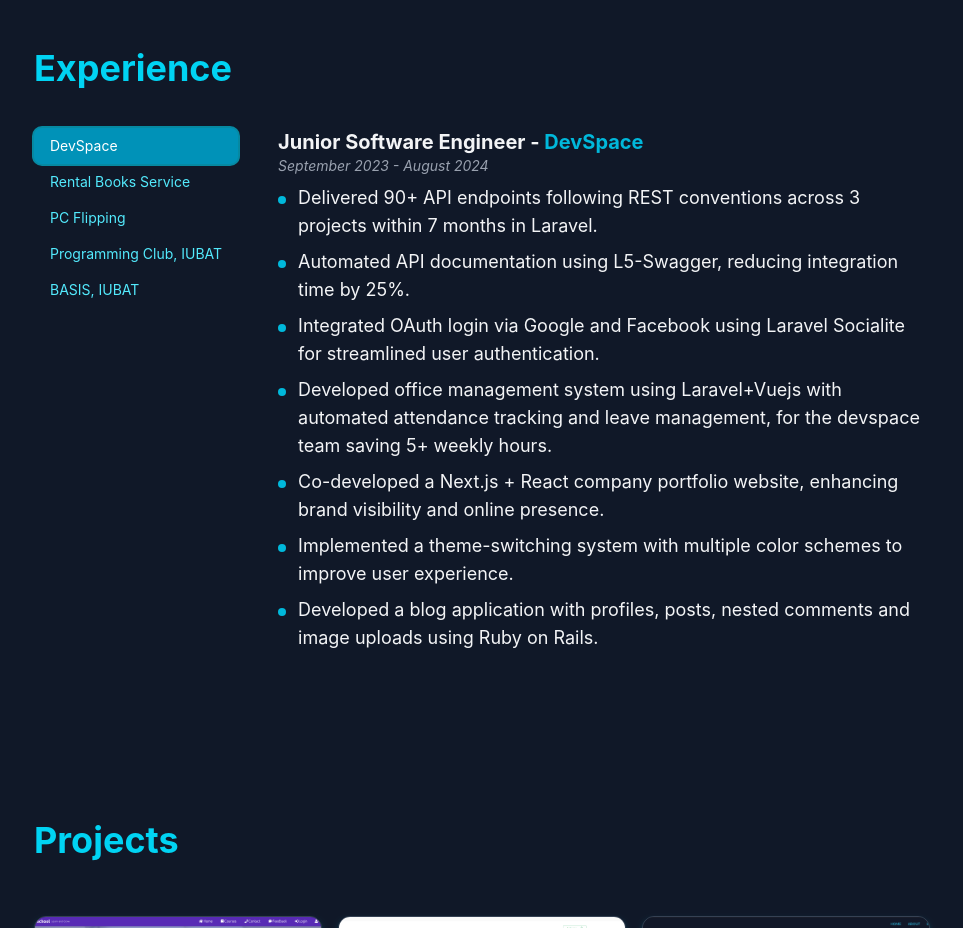
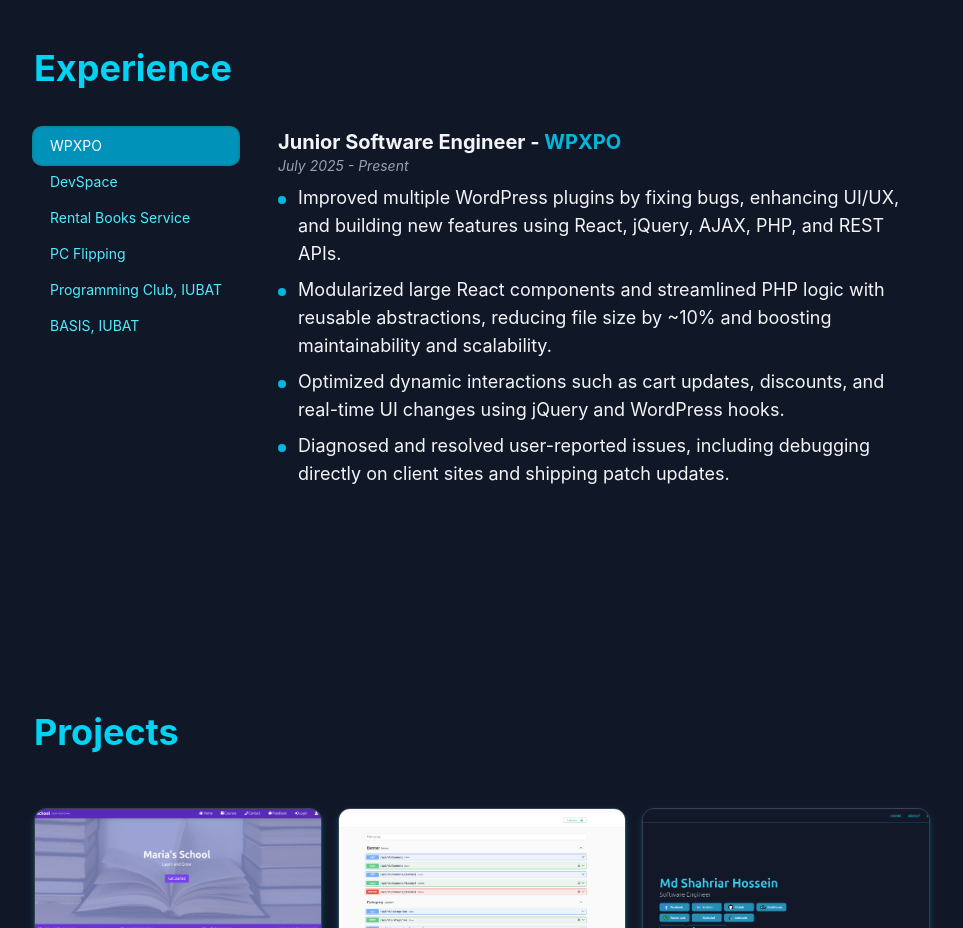
Before and after one commit to Shahriar-Hossein/portfolio-website, a Vue app: page / in a window 1280 px wide. Shown: the part 1620-2548 px from the top of the page, without its empty margins (158-1121 px from the left). Built offline with nearby package versions, Linux system fonts and the light colour scheme.

Commit message:
updated devspace expereince and added wpxpo experiences

```diff
--- a/src/data/experiences.ts
+++ b/src/data/experiences.ts
@@ -1,20 +1,29 @@
 import type { Experience } from '@/interfaces/Experience'
 
 export const experiences: Experience[] = [
+  {
+    designation: 'Junior Software Engineer',
+    company_name: 'WPXPO',
+    company_link: 'https://wpxpo.com/',
+    time: 'July 2025 - Present',
+    bullets: [
+      'Improved multiple WordPress plugins by fixing bugs, enhancing UI/UX, and building new features using React, jQuery, AJAX, PHP, and REST APIs.',
+      'Modularized large React components and streamlined PHP logic with reusable abstractions, reducing file size by ~10% and boosting maintainability and scalability.',
+      'Optimized dynamic interactions such as cart updates, discounts, and real-time UI changes using jQuery and WordPress hooks.',
+      'Diagnosed and resolved user-reported issues, including debugging directly on client sites and shipping patch updates.'
+    ],
+  },
   {
     designation: 'Junior Software Engineer',
     company_name: 'DevSpace',
     company_link: 'https://www.linkedin.com/company/devspacebd/',
     time: 'September 2023 - August 2024',
     bullets: [
-      'Delivered 90+ API endpoints following REST conventions across 3 projects within 7 months in Laravel.',
-      'Automated API documentation using L5-Swagger, reducing integration time by 25%.',
-      'Integrated OAuth login via Google and Facebook using Laravel Socialite for streamlined user authentication.',
-      'Developed office management system using Laravel+Vuejs with automated attendance tracking and leave management, for the devspace team saving 5+ weekly hours.',
-      'Co-developed a Next.js + React company portfolio website, enhancing brand visibility and online presence.',
-      'Implemented a theme-switching system with multiple color schemes to improve user experience.',
-      'Developed a blog application with profiles, posts, nested comments and image uploads using Ruby on Rails.'
-
+      'Engineered databases and built full RESTful APIs for an e-commerce platform, hotel management system, and office management tool.',
+      'Implemented role-based access control, OAuth authentication, and queued email notifications; documented APIs using L5-Swagger to speed up frontend integration by 25%.',
+      'Developed the Vue.js frontend for the office management system, including automated attendance and leave workflows saving 5+ weekly hours.',
+      'Progressed from basic HTML/CSS to full-stack development with Linux, Ruby on Rails, Vue, and React/Next.js during internship phase.',
+      'Built RESTful APIs in Ruby on Rails and integrated them with React/Next.js frontends using TailwindCSS and Material-UI.'
     ],
   },
   // {
```
